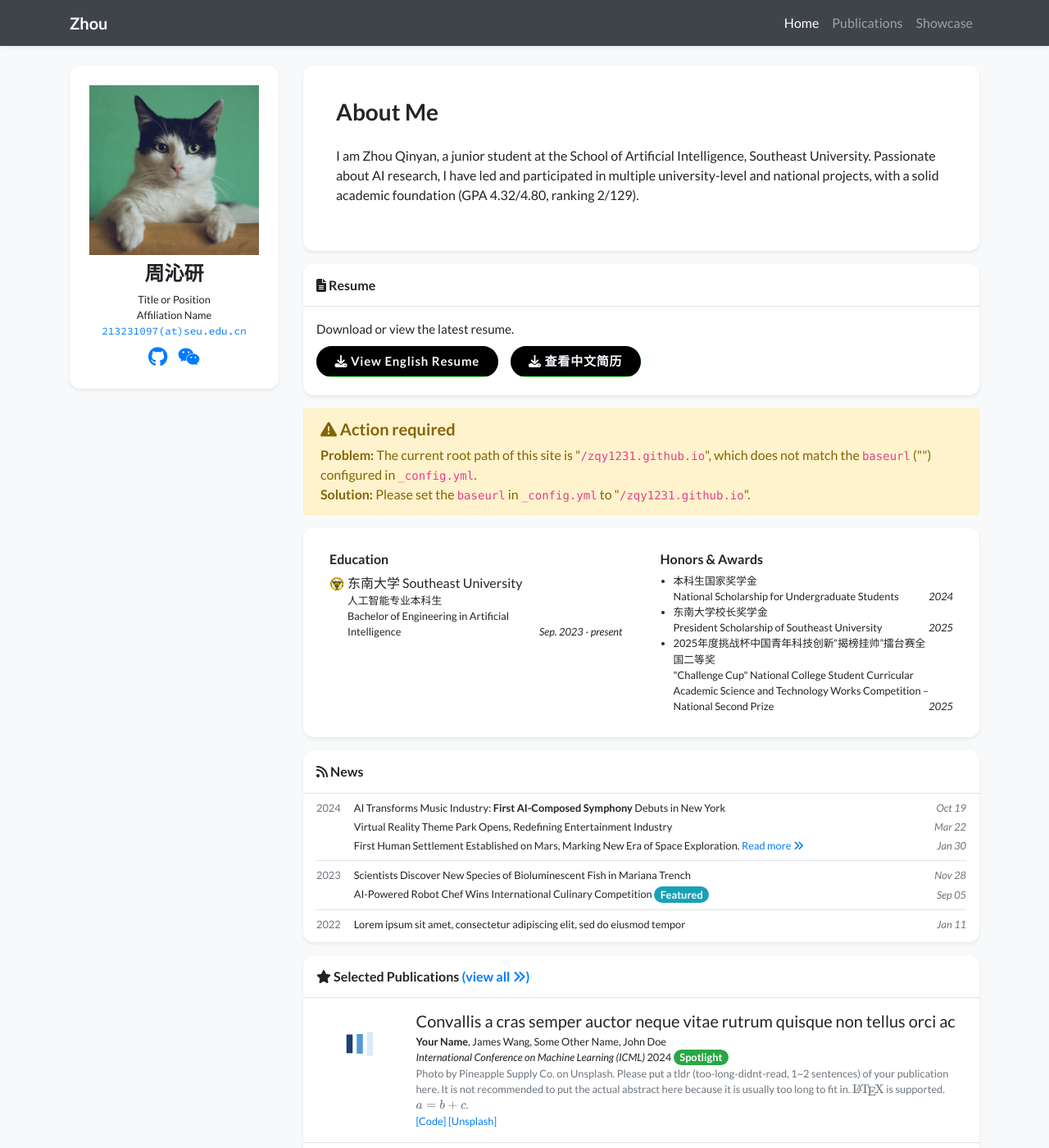
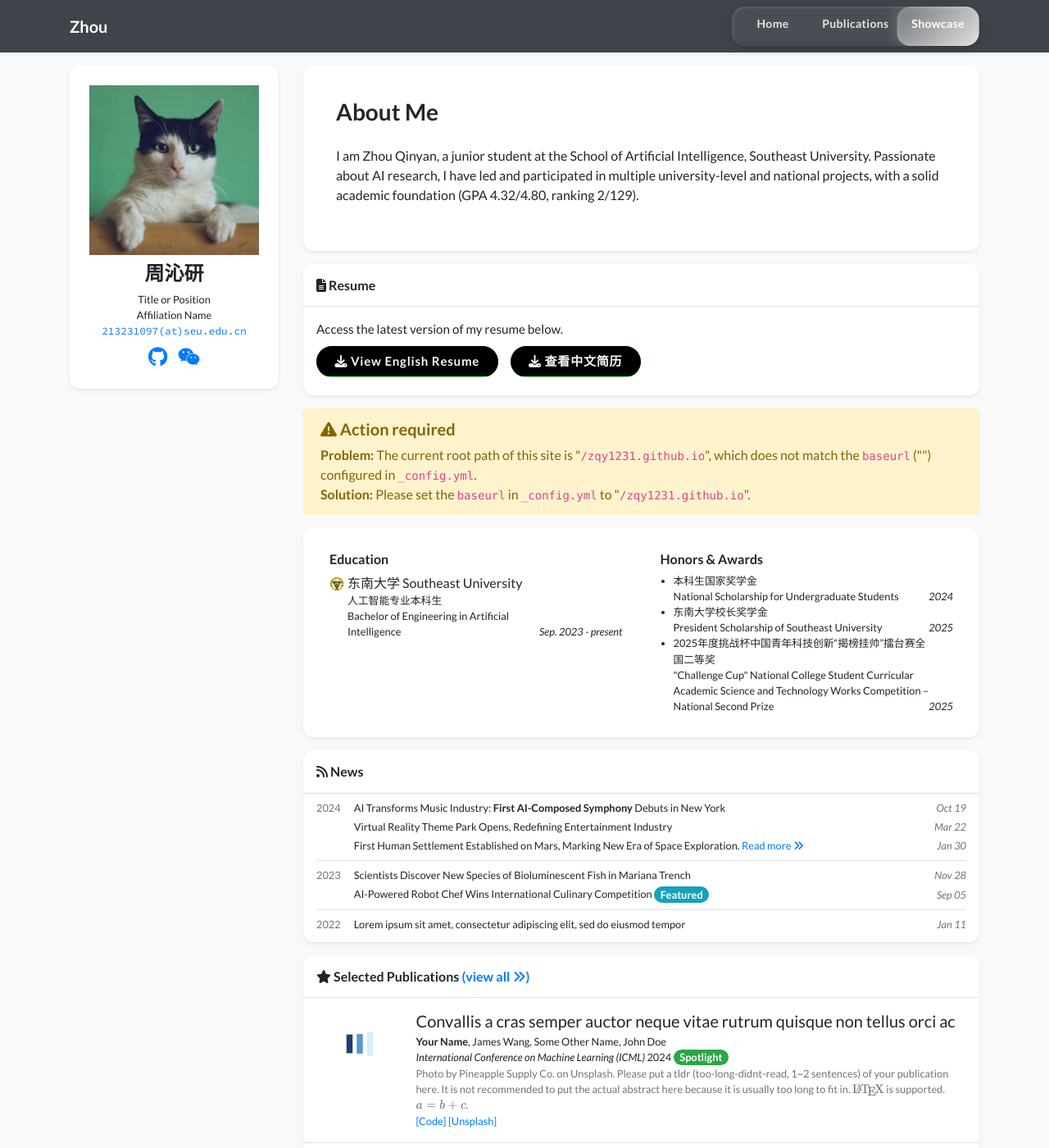
Before and after one commit to zqy1231/zqy1231.github.io, a Jekyll site: the page built from index.html, in a window 1280 px wide and 1400 px high. Shown: the whole window at 82% size. Built offline with Jekyll 4.4.1, drawn with Linux system fonts in a browser that asks for light colours; nearby versions of some CDN libraries; a style sheet for code colours, icons or effects is not loaded.

Commit message:
update12

```diff
--- a/_includes/navbar.html
+++ b/_includes/navbar.html
@@ -6,13 +6,98 @@
         </button>
 
         <div class="collapse navbar-collapse" id="navbarResponsive">
-            <ul class="navbar-nav ml-auto">
-                {% for item in site.data.navigation.pages %}
-                <li class="nav-item {% if item.name == page.navbar_title %}active{% endif %}">
-                    <a class="nav-link" href="{{ item.url | relative_url }}">{{ item.name }}</a>
-                </li>
-                {% endfor %}
-            </ul>
+            <style>
+            .glass-radio-group {
+              --bg: rgba(255, 255, 255, 0.06);
+              --text: #e5e5e5;
+              display: flex;
+              position: relative;
+              background: var(--bg);
+              border-radius: 1rem;
+              backdrop-filter: blur(12px);
+              -webkit-backdrop-filter: blur(12px);
+              box-shadow:
+                inset 1px 1px 4px rgba(255, 255, 255, 0.2),
+                inset -1px -1px 6px rgba(0, 0, 0, 0.3),
+                0 4px 12px rgba(0, 0, 0, 0.15);
+              overflow: hidden;
+              width: fit-content;
+              margin-left: auto;
+            }
+            .glass-radio-group input { display: none; }
+            .glass-radio-group label {
+              flex: 1;
+              display: flex;
+              align-items: center;
+              justify-content: center;
+              min-width: 80px;
+              font-size: 14px;
+              padding: 0.6rem 1.2rem;
+              cursor: pointer;
+              font-weight: 600;
+              letter-spacing: 0.3px;
+              color: var(--text);
+              position: relative;
+              z-index: 2;
+              transition: color 0.3s ease-in-out;
+              white-space: nowrap;
+            }
+            .glass-radio-group label:hover { color: #fff; }
+            .glass-radio-group input:checked + label { color: #fff; }
+            .glass-radio-group .glass-glider {
+              position: absolute;
+              top: 0; bottom: 0;
+              width: calc(100% / var(--count, 3));
+              border-radius: 1rem;
+              z-index: 1;
+              transition: transform 0.4s cubic-bezier(0.37, 1.95, 0.66, 0.56),
+                          background 0.4s ease-in-out,
+                          box-shadow 0.4s ease-in-out;
+              background: linear-gradient(135deg, #c0c0c055, #e0e0e0);
+              box-shadow:
+                0 0 18px rgba(192, 192, 192, 0.35),
+                0 0 10px rgba(255, 255, 255, 0.25) inset;
+            }
+            </style>
+
+            <div class="glass-radio-group" id="glass-nav" style="--count: {{ site.data.navigation.pages | size }}">
+              {% assign current_index = 0 %}
+              {% for item in site.data.navigation.pages %}
+                {% assign is_active = item.name == page.navbar_title %}
+                {% if is_active %}{% assign current_index = forloop.index0 %}{% endif %}
+                <input type="radio" name="glass-nav" id="glass-{{ forloop.index }}" {% if is_active %}checked{% endif %}>
+                <label for="glass-{{ forloop.index }}" data-href="{{ item.url | relative_url }}">{{ item.name }}</label>
+              {% endfor %}
+              <div class="glass-glider" role="presentation"></div>
+            </div>
+
+            <script>
+            (function(){
+              var group = document.getElementById('glass-nav');
+              if(!group) return;
+              var inputs = group.querySelectorAll('input');
+              var labels = group.querySelectorAll('label');
+              var glider = group.querySelector('.glass-glider');
+              var count = labels.length || 1;
+              group.style.setProperty('--count', count);
+              function setPos(idx){
+                var pct = 100 * idx;
+                glider.style.transform = 'translateX(' + pct + '%)';
+              }
+              // initialize position to checked input
+              var initIdx = 0;
+              inputs.forEach(function(input, i){ if(input.checked) initIdx = i; });
+              setPos(initIdx);
+              // wire click: move + navigate
+              labels.forEach(function(label, i){
+                label.addEventListener('click', function(e){
+                  setPos(i);
+                  var href = this.getAttribute('data-href');
+                  if(href){ window.location = href; }
+                });
+              });
+            })();
+            </script>
         </div>
     </div>
 </nav>
--- a/_includes/widgets/resume_card.html
+++ b/_includes/widgets/resume_card.html
@@ -70,7 +70,7 @@
           margin-bottom: 0.6rem !important;
         }
         </style>
-        <p class="mb-2">Download or view the latest resume.</p>
+        <p class="mb-2">Access the latest version of my resume below.</p>
         <a class="fancy-btn" href="{{ resume_href_en | relative_url }}" target="_blank" role="button" aria-label="View English Resume">
             <span><i class="fas fa-download"></i> View English Resume</span>
         </a>
```
